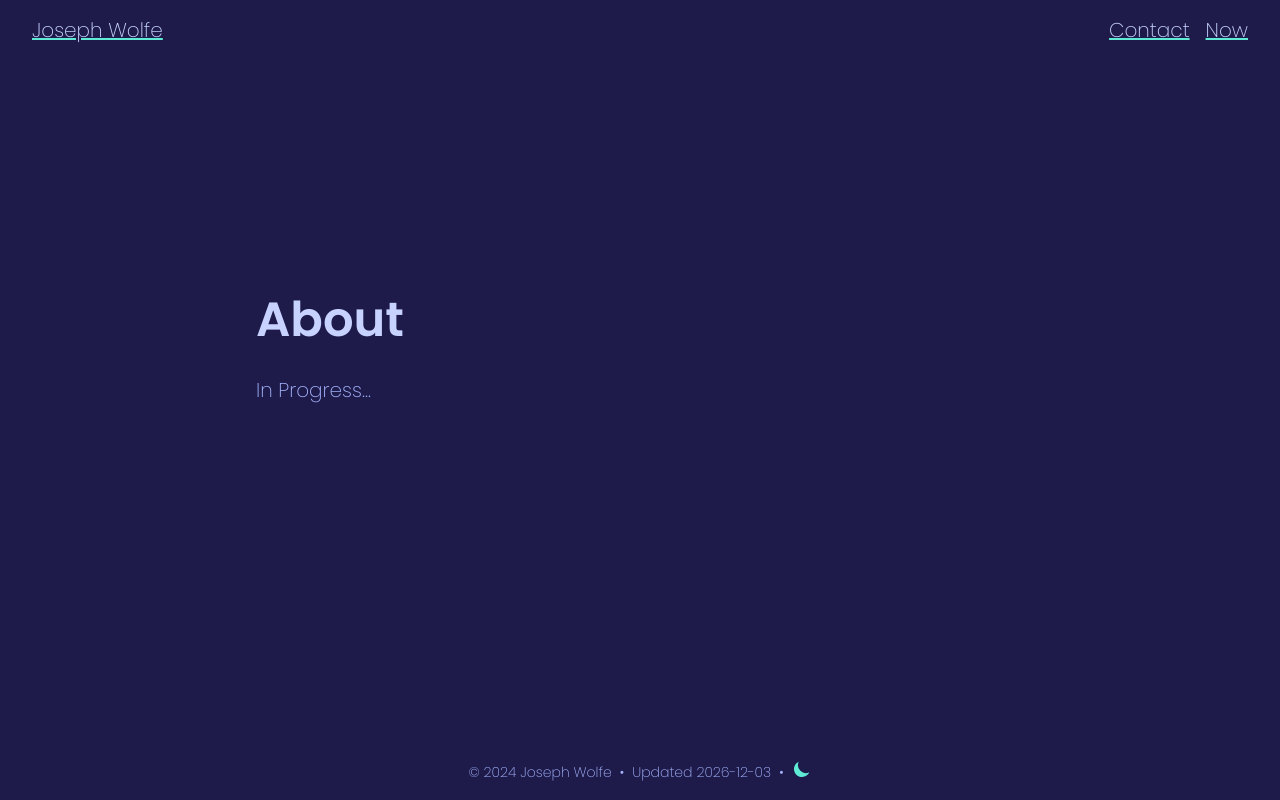
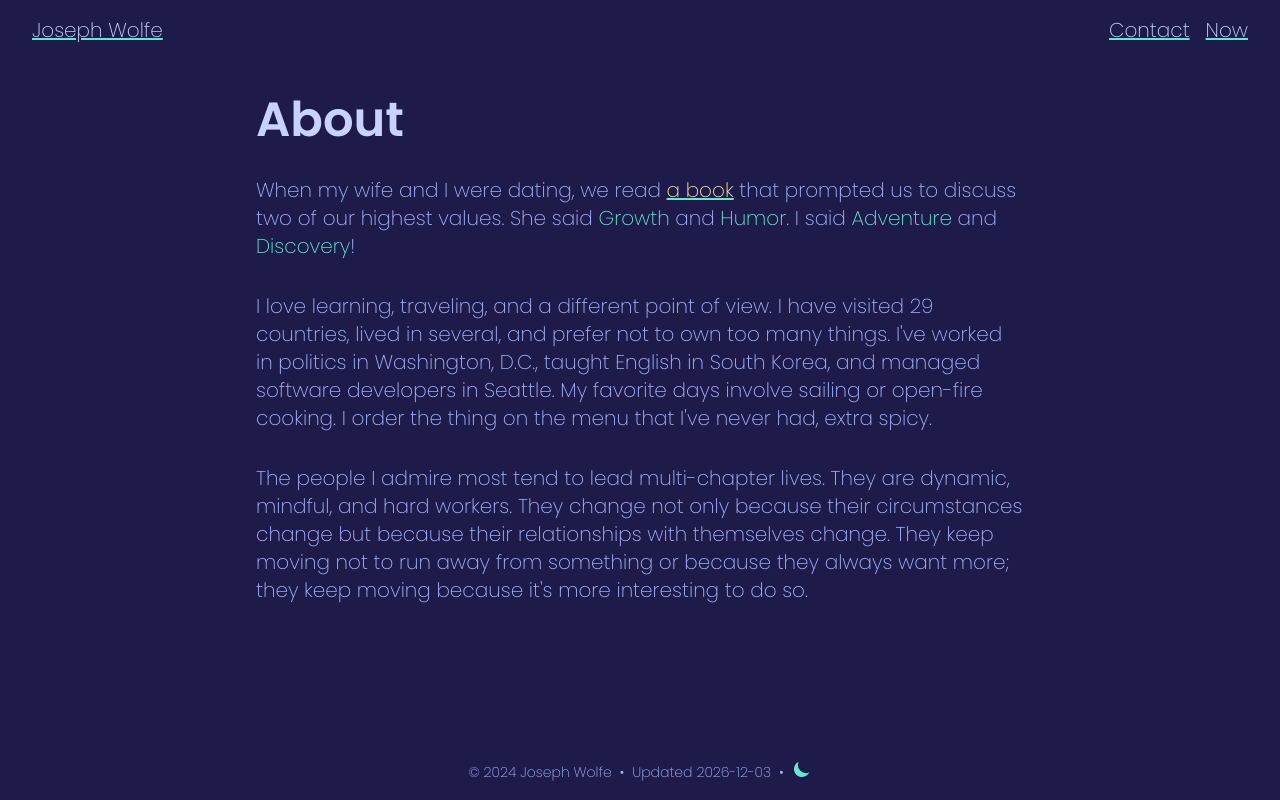
Before and after one commit to CharmedSatyr/personal-website, a Next.js app: page /about in a window 1280 px wide. Built offline with nearby package versions, Linux system fonts and the light colour scheme.

Commit message:
Add About page

```diff
--- a/app/about/page.tsx
+++ b/app/about/page.tsx
@@ -1,4 +1,5 @@
 import genPageMetadata from "app/seo";
+import Link from "components/Link";
 import PageContainer from "components/PageContainer";
 
 export const metadata = genPageMetadata({ title: "About" });
@@ -8,22 +9,34 @@ const About = () => {
 		<PageContainer>
 			<h1 className="mb-8">About</h1>
 
-			<p>In Progress...</p>
-			{/*
-			<h2>a</h2>
-
-			<h2>Interests</h2>
 			<p>
-				I love to travel. I've visited 29 countries. I spent 6 weeks in an apartment in Prague last
-				summer, and this summer I have tickets for the Paris Olympics.
+				When my wife and I were dating, we read{" "}
+				<Link href="https://www.gottman.com/eight-dates/">a book</Link> that prompted us to discuss
+				two of our highest values. She said{" "}
+				<span className="text-accent-600 dark:text-dark-accent-300">Growth</span> and{" "}
+				<span className="text-accent-600 dark:text-dark-accent-300">Humor</span>. I said{" "}
+				<span className="text-accent-600 dark:text-dark-accent-300">Adventure</span> and{" "}
+				<span className="text-accent-600 dark:text-dark-accent-300">Discovery</span>!
 			</p>
 
-			<h2>Uses</h2>
+			<p>
+				I love learning, traveling, and a different point of view. I have visited 29 countries,
+				lived in several, and prefer not to own too many things. I've worked in politics in
+				Washington, D.C., taught English in South Korea, and managed software developers in Seattle.
+				My favorite days involve sailing or open-fire cooking. I order the thing on the menu that
+				I've never had, extra spicy.
+			</p>
 
-			<h2>Go-To Stack</h2>
+			<p>
+				The people I admire most tend to lead multi-chapter lives. They are dynamic, mindful, and
+				hard workers. They change not only because their circumstances change but because their
+				relationships with themselves change. They keep moving not to run away from something or
+				because they always want more; they keep moving because it's more interesting to do so.
+			</p>
 
-			<p></p>
-		*/}
+			{/*<h2>Uses</h2>
+
+	<h2>Go-To Stack</h2>*/}
 		</PageContainer>
 	);
 };
--- a/data/header-nav-links.ts
+++ b/data/header-nav-links.ts
@@ -2,6 +2,7 @@ const headerNavLinks = [
 	{ href: "/", title: "Home" },
 	{ href: "/now", title: "Now" },
 	{ href: "/contact", title: "Contact" },
+	{ href: "/about", title: "About" },
 ];
 
 export default headerNavLinks;
```
